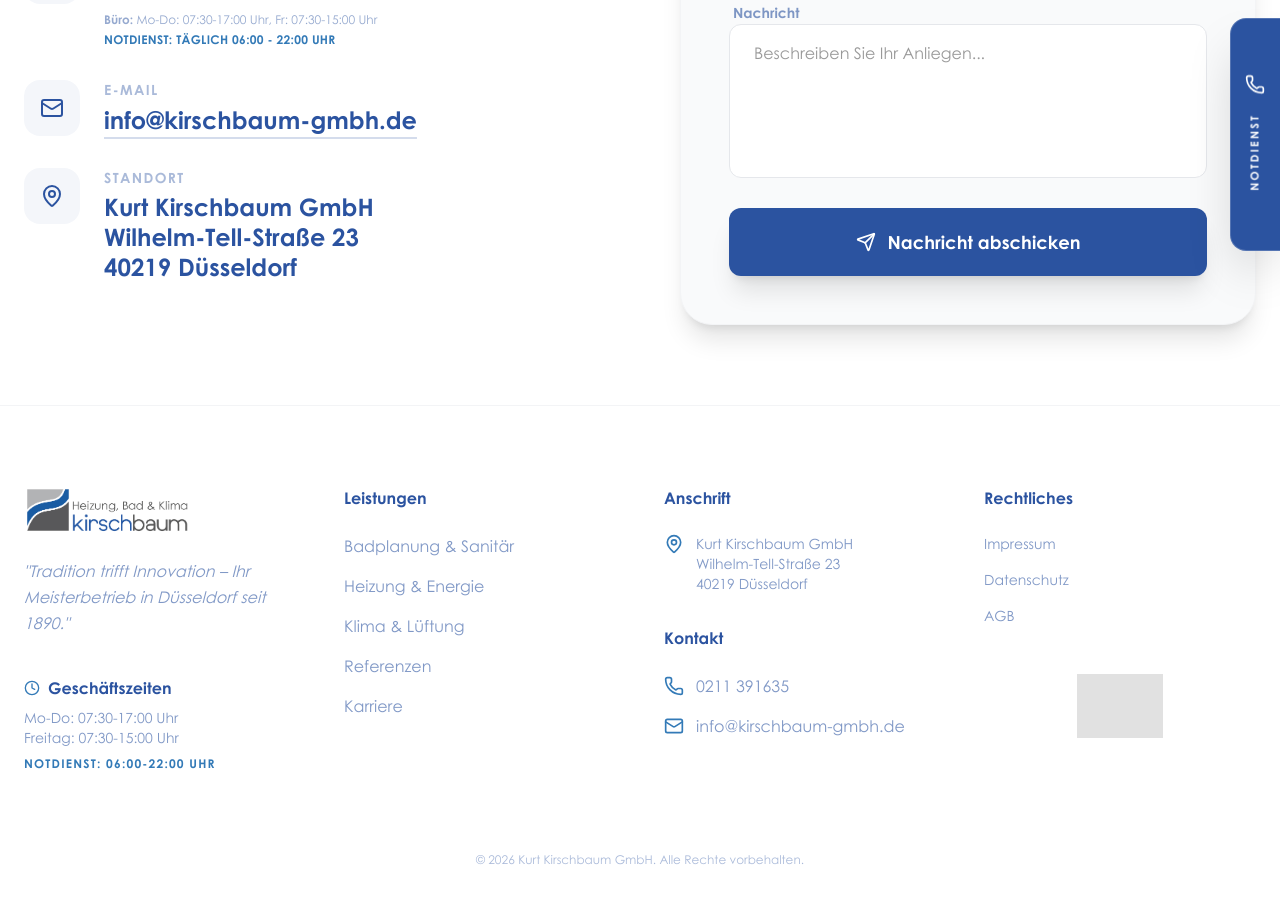
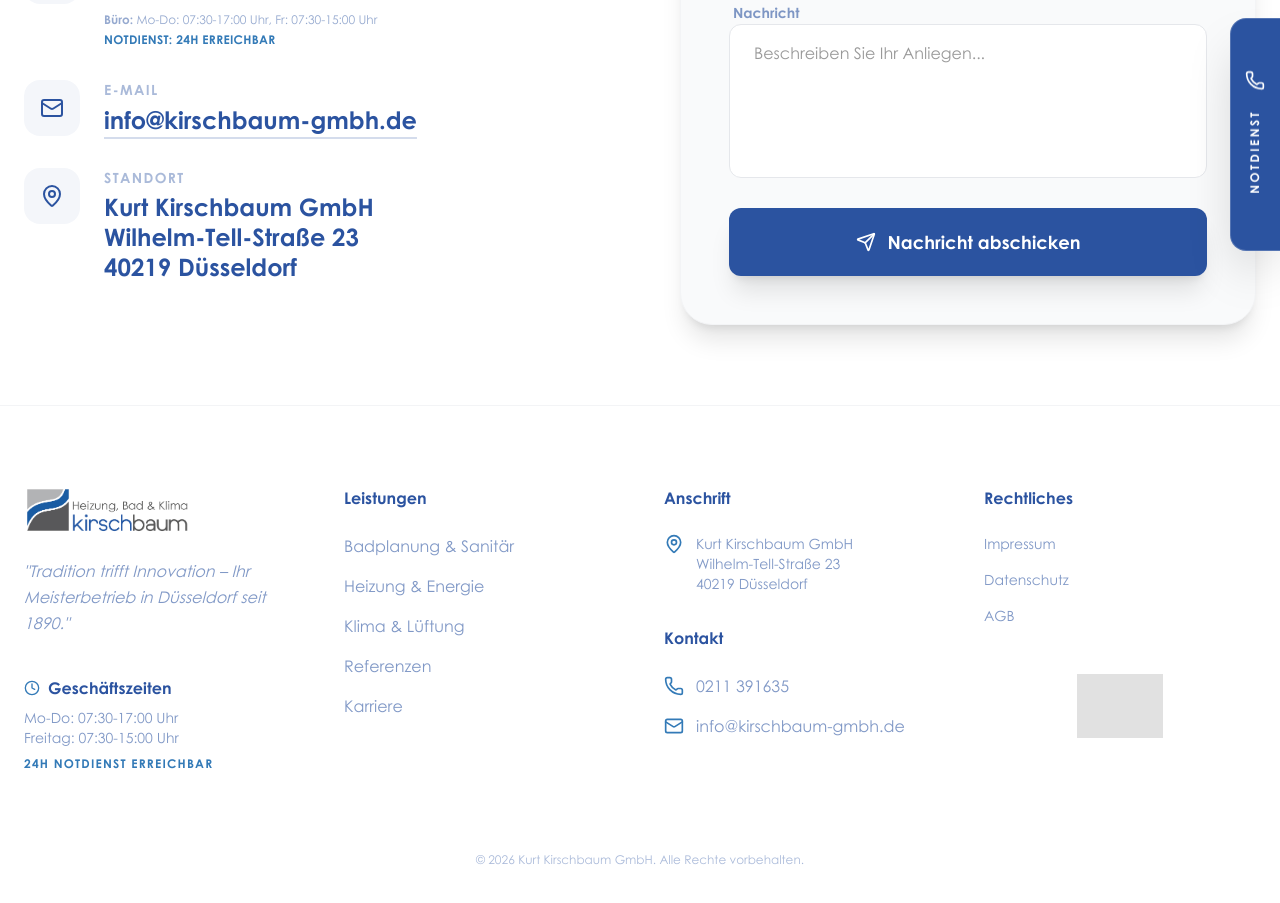
Before and after one commit to Leoquent/kirschbaum1site, a React (Vite) app: page /kontakt in a window 1280 px wide. Shown: the part 421-1324 px from the top of the page. Built offline with nearby package versions, Linux system fonts and the light colour scheme; grey boxes are pictures that could not be loaded.

Commit message:
fix: restore 24h emergency service and clean up home page reviews

```diff
--- a/src/components/layout/Footer.tsx
+++ b/src/components/layout/Footer.tsx
@@ -27,7 +27,7 @@
                             Freitag: 07:30-15:00 Uhr
                         </p>
                         <p className="text-accent font-bold text-xs mt-2 uppercase tracking-widest">
-                            Notdienst: 06:00-22:00 Uhr
+                            24h Notdienst erreichbar
                         </p>
                     </div>
                 </div>
--- a/src/components/layout/Layout.tsx
+++ b/src/components/layout/Layout.tsx
@@ -45,7 +45,7 @@
                                 className="w-12 py-6 flex flex-col items-center justify-center gap-4 cursor-pointer hover:bg-white/5 transition-colors"
                             >
                                 <Phone className={`w-5 h-5 ${isExpanded ? '' : 'animate-bounce'}`} />
-                                <span className="[writing-mode:vertical-lr] rotate-180 font-bold uppercase tracking-[0.2em] text-[11px] whitespace-nowrap">
+                                <span className="[writing-mode:vertical-lr] rotate-180 font-bold uppercase tracking-[0.2em] text-[12px] whitespace-nowrap">
                                     {isExpanded ? 'Einklappen' : 'Notdienst'}
                                 </span>
                             </div>
@@ -74,10 +74,10 @@
 
                                     <div className="space-y-1">
                                         <div className="text-xl font-bold font-display leading-none">365 Tage Hilfe</div>
-                                        <div className="text-[10px] font-bold uppercase tracking-widest text-white/60">Notdienst von 06:00 - 22:00 Uhr</div>
+                                        <div className="text-[10px] font-bold uppercase tracking-widest text-white/60">24h Notdienst erreichbar</div>
                                     </div>
                                     <p className="text-sm text-white/80 leading-relaxed">
-                                        Wasserbruch? Heizungsausfall? <br />Wir sind für Sie da. <br />Auch an Feiertagen.
+                                        Wasserbruch? Heizungsausfall? <br />Wir sind sofort für Sie da. <br />Auch an Feiertagen.
                                     </p>
                                     <a href={`tel:${CONTACT.phoneLink}`} className="flex items-center justify-center gap-3 bg-white text-primary py-3 rounded-xl font-bold hover:bg-gray-100 transition-colors shadow-lg text-sm">
                                         <Phone className="w-4 h-4" strokeWidth={3} /> {CONTACT.phone}
--- a/src/constants.ts
+++ b/src/constants.ts
@@ -17,7 +17,7 @@
   email: "info@kirschbaum-gmbh.de",
   address: "Wilhelm-Tell-Straße 23, 40219 Düsseldorf",
   openingHours: "Mo-Do: 07:30-17:00 Uhr, Fr: 07:30-15:00 Uhr",
-  emergencyHours: "Täglich 06:00 - 22:00 Uhr",
+  emergencyHours: "24h Notdienst",
 };
 
 export const SOCIALS = {
--- a/src/pages/Contact.tsx
+++ b/src/pages/Contact.tsx
@@ -38,7 +38,7 @@
                                         </a>
                                         <div className="space-y-1 mt-2">
                                             <p className="text-primary/50 text-xs"><b>Büro:</b> {CONTACT.openingHours}</p>
-                                            <p className="text-accent font-bold text-xs uppercase tracking-wide"><b>Notdienst:</b> {CONTACT.emergencyHours}</p>
+                                            <p className="text-accent font-bold text-xs uppercase tracking-wide"><b>Notdienst:</b> 24h erreichbar</p>
                                         </div>
                                     </div>
                                 </div>
--- a/src/pages/Home.tsx
+++ b/src/pages/Home.tsx
@@ -289,9 +289,17 @@
                 </div>
             </section>
 
-            {/* Google Reviews Selection */}
+            {/* Google Reviews Section */}
             <section className="py-24 bg-white border-t border-gray-100">
                 <div className="max-w-7xl mx-auto px-6">
+                    <div className="text-center space-y-4 mb-20">
+                        <div className="inline-flex items-center gap-2 px-4 py-1.5 rounded-full bg-yellow-50 text-yellow-700 text-xs font-bold uppercase tracking-widest">
+                            <Star className="w-4 h-4 fill-yellow-500 text-yellow-500" />
+                            Google Bewertungen
+                        </div>
+                        <h2 className="text-4xl md:text-5xl font-display font-bold text-primary tracking-tight">Das sagen unsere Kunden</h2>
+                    </div>
+
                     <div className="grid grid-cols-1 md:grid-cols-3 gap-8 mb-16">
                         {[
                             { text: "Komplette Badsanierung durchgeführt. Von Beratung bis Fertigstellung top. Sehr sauber gearbeitet.", name: "Thomas M.", project: "Badsanierung" },
@@ -325,29 +333,10 @@
                         ))}
                     </div>
 
-                    <div className="bg-gray-50 rounded-[32px] p-10 md:p-16 border border-gray-100 flex flex-col md:flex-row items-center justify-between gap-10">
-                        <div className="space-y-4 text-center md:text-left">
-                            <div className="inline-flex items-center gap-2 px-4 py-1.5 rounded-full bg-yellow-50 text-yellow-700 text-xs font-bold uppercase tracking-widest">
-                                <Star className="w-4 h-4 fill-yellow-500 text-yellow-500" />
-                                Google Bewertungen
-                            </div>
-                            <h2 className="text-3xl md:text-5xl font-display font-bold text-primary tracking-tight">Das sagen unsere Kunden</h2>
-                            <div className="flex items-center gap-3 justify-center md:justify-start pt-2">
-                                <div className="flex gap-1">
-                                    {[...Array(5)].map((_, i) => (
-                                        <Star key={i} className="w-6 h-6 fill-yellow-400 text-yellow-400" />
-                                    ))}
-                                </div>
-                                <span className="text-2xl font-bold text-primary">4.7</span>
-                                <span className="text-primary/50">/ 5.0</span>
-                            </div>
-                            <p className="text-primary/60 text-lg max-w-md">Über 500 zufriedene Kunden in Düsseldorf und Umgebung. Sehen Sie unsere Projektbeispiele und Bewertungen.</p>
-                        </div>
-                        <Link to="/referenzen">
-                            <button className="bg-primary text-white px-10 py-5 rounded-lg font-bold text-lg hover:scale-105 active:scale-95 transition-transform shadow-xl cursor-pointer whitespace-nowrap flex items-center gap-3">
-                                Referenzen ansehen <ArrowRight className="w-5 h-5" />
-                            </button>
-                        </Link>
+                    <div className="text-center">
+                        <a href="https://maps.app.goo.gl/Veu4TMt3dUhRbAmH6" target="_blank" rel="noopener noreferrer" className="inline-flex items-center gap-2 text-accent font-bold hover:gap-4 transition-all text-lg">
+                            Alle Rezensionen auf Google ansehen <ArrowRight className="w-5 h-5" />
+                        </a>
                     </div>
                 </div>
             </section>
```
